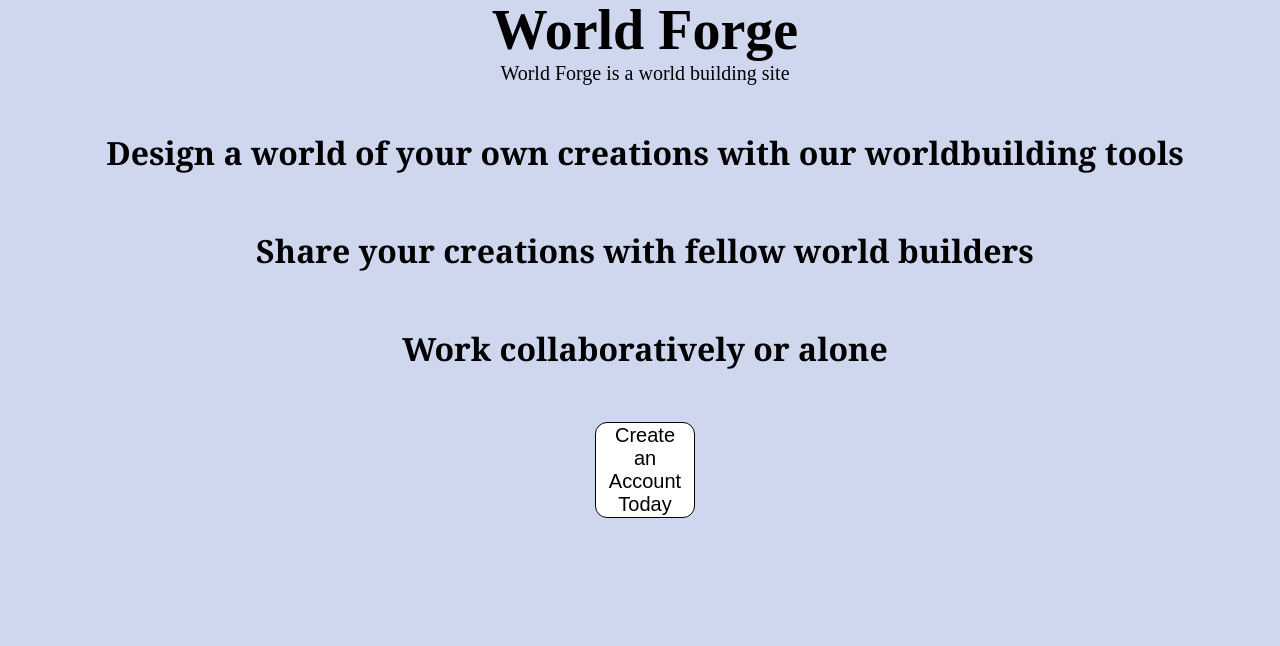
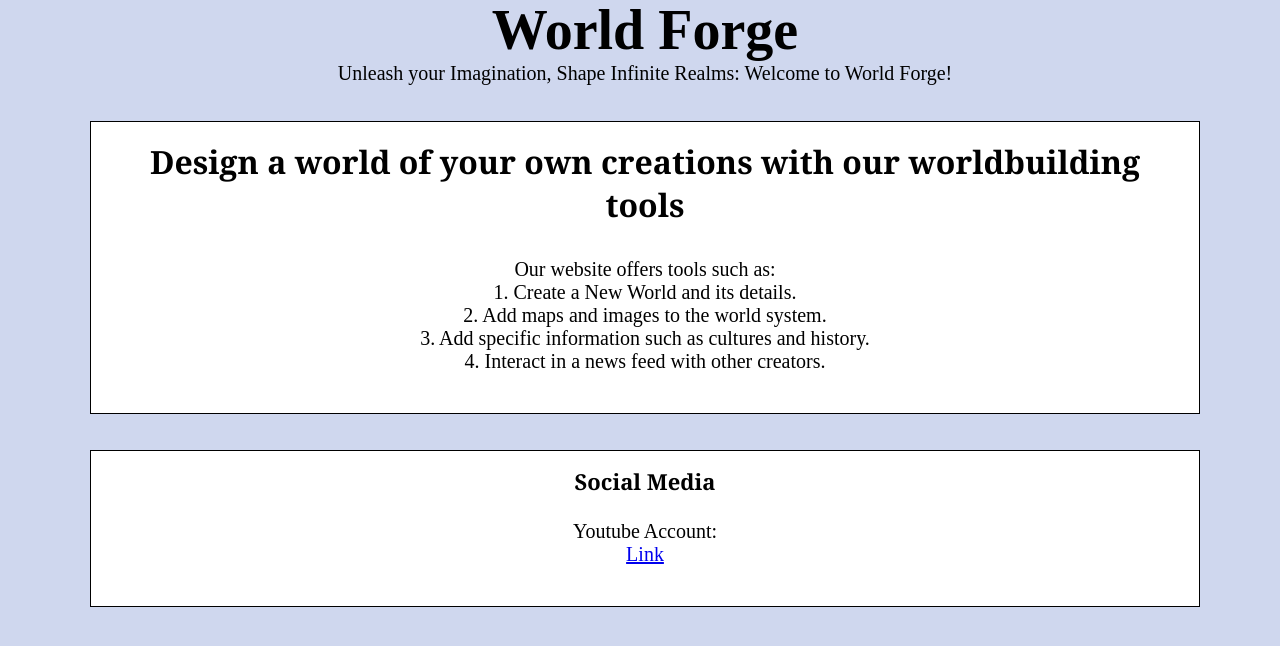
Before and after one commit to KyePi314/203.2, a Flask app: page /about/ in a window 1280 px wide. Shown: the part 74-720 px from the top of the page. Run offline with Flask 3, Linux system fonts and the light colour scheme; parts of the project's set-up code (start-up, migrations or seed data) failed here and were passed over.

Commit message:
Pushing changes 28.06.2023 Edited: about Contact userProfile login

```diff
--- a/static/homefeed.css
+++ b/static/homefeed.css
@@ -26,6 +26,36 @@
     background-color: white;
     border: 1px solid black;
     padding: 0.5em;
+}
+
+.about-box
+{
+    overflow: hidden;
+    background-color: white;
+    border: 1px solid black;
+    padding: 0.5em;
+    text-align: center;
+    margin-left: 80px;
+    margin-right: 80px;
+    padding-bottom: 40px;
+}
+
+.contact-box
+{
+    overflow: hidden;
+    background-color: white;
+    border: 1px solid black;
+    padding: 0.5em;
+    text-align: center;
+    margin-left: 280px;
+    margin-right: 280px;
+    padding-top: 20px;
+    padding-bottom: 20px;
+}
+
+.about-size
+{
+    font-size: 20px;
 }
 
 .post-box h3
--- a/templates/about.html
+++ b/templates/about.html
@@ -6,6 +6,7 @@
         <link rel="stylesheet" type="text/css" href="{{url_for('static', filename='navbar.css')}}" />
         <link rel="stylesheet" type="text/css" href="{{url_for('static', filename='base.css')}}" />
         <link rel="stylesheet" type="text/css" href="{{url_for('static', filename='style.css')}}" />
+        <link rel="stylesheet" type="text/css" href="{{url_for('static', filename='homefeed.css')}}"/>
     </head>
     <body>
         <header>
@@ -30,20 +31,34 @@
             </nav>
         </header>
             <div class="about">
-            <br><br><br><br>
-            <h1>World Forge</h1>
-            <p style="font-size: 20px;">World Forge is a world building site</p>
+                <br><br><br><br>
+                <h1>World Forge</h1>
+                <p style="font-size: 20px;">Unleash your Imagination, Shape Infinite Realms: Welcome to World Forge!</p>
+                <br><br>
+                    <div class="about-box">
+                        <h2>Design a world of your own creations with our worldbuilding tools</h2>
+                        <p class="about-size">
+                            <br>
+                            Our website offers tools such as:
+                            <br>
+                            1. Create a New World and its details.
+                            <br>
+                            2. Add maps and images to the world system.
+                            <br>
+                            3. Add specific information such as cultures and history.
+                            <br>
+                            4. Interact in a news feed with other creators.
+                        </p>
+                </div>
             <br><br>
-            <h2>Design a world of your own creations with our worldbuilding tools</h2>
-            <p></p>
-            <br><br>
-            <h2>Share your creations with fellow world builders</h2>
-            <p></p>
-            <br><br>
-            <h2>Work collaboratively or alone</h2>
-            <p></p>
-            <br><br>
-            <button class="btn">Create an Account Today</button>
+            <div class="about-box">
+                <h2 style="font-size: 22px;">Social Media</h2>
+                <br>
+                <p style="font-size: 20px;">Youtube Account: </p>
+                <a style="font-size: 20px;" href="https://www.youtube.com/watch?v=dQw4w9WgXcQ">Link</a>
+                <br>
+
+            </div>
         </div>
     </body>
 </html>
--- a/templates/auth/login.html
+++ b/templates/auth/login.html
@@ -11,6 +11,8 @@
             <div class="heading">
                 <h2>Welcome to</h2>
                 <h1>World Forge</h1>
+                <br>
+                <h3>Unleash your Imagination, Shape Infinite Realms: Welcome to World Forge!</h3>
             </div>
             <h3>{{info}}</h3>
             {% with messages = get_flashed_messages() %}
--- a/templates/userProfile.html
+++ b/templates/userProfile.html
@@ -96,7 +96,6 @@
                     <br>
                     <Awards: style="font-size: 20px;">Awards: {{ awards }}</p>
                 </div>
-            </div>
                 <div class="currentSubscription">
                     <h1>Current Subscription: </h1>
                     <br>
@@ -104,6 +103,8 @@
                     <br><br>
                     <a href="{{ url_for('main.subscription')}}"><button class="btn">Upgrade</button></a>
                 </div>
+            </div>
+
         </main>
     </body>
 </html>
```
Also changed, not shown: templates/Contact.html (+13 -4 lines). Lines whose indentation alone changed are shown as unchanged.
